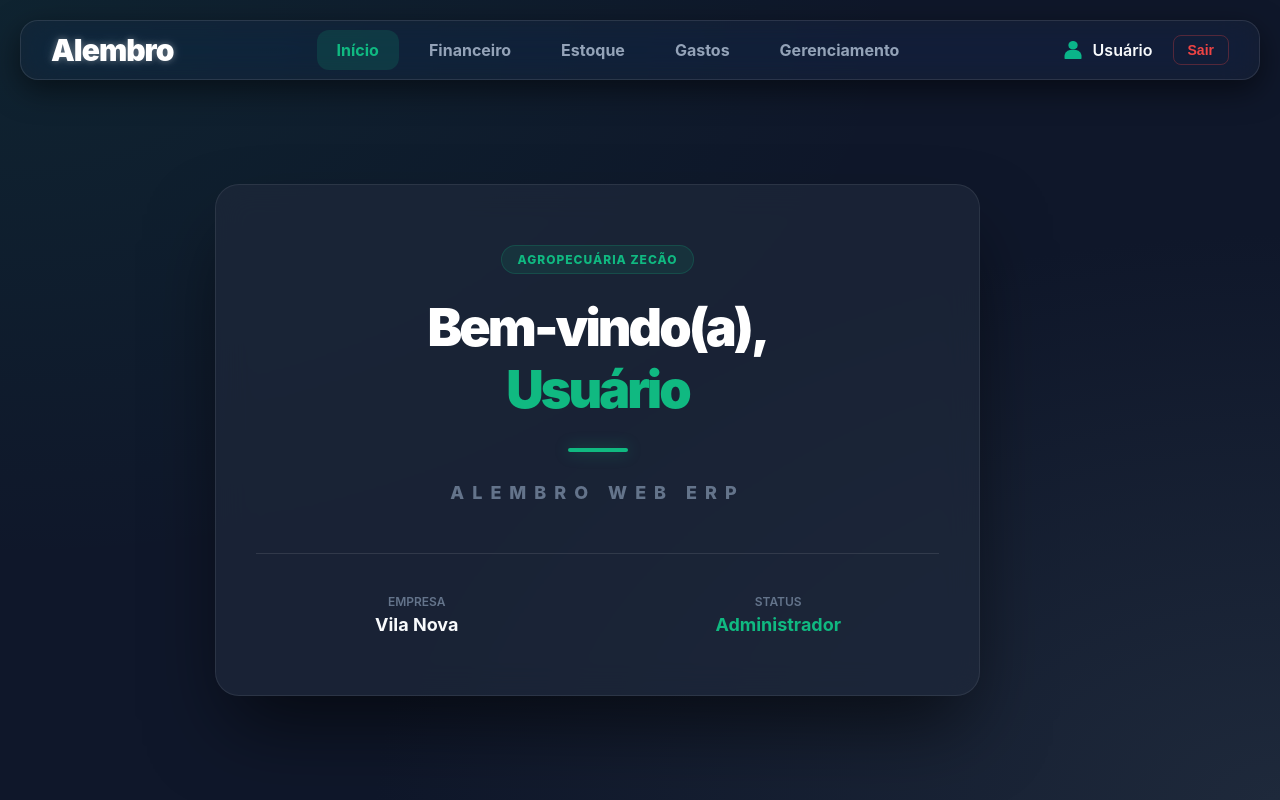
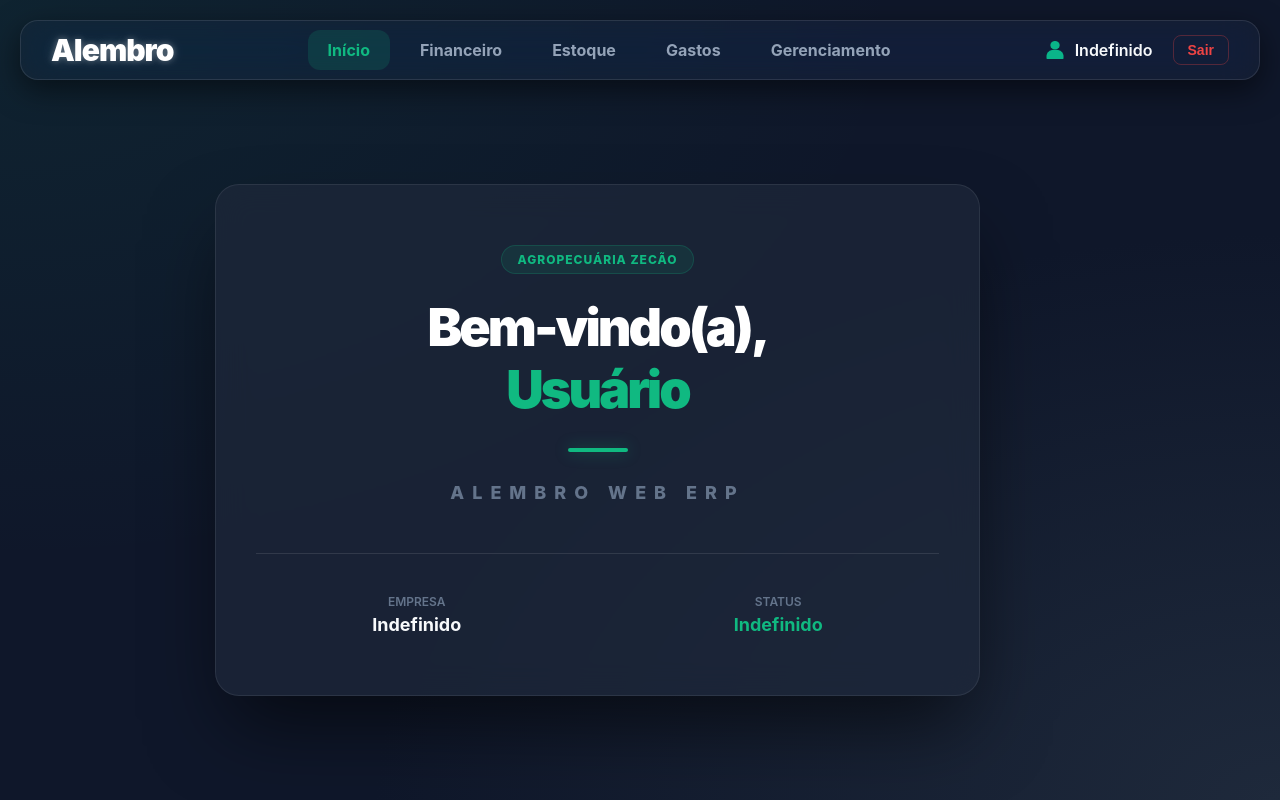
Before and after one commit to murilo813/AlembroWebERP-Frontend, a Vue app: page /home in a window 1280 px wide. Built offline with nearby package versions, Linux system fonts and the light colour scheme.

Commit message:
feat: adicionado novas roles, ajustes na nav e na home

```diff
--- a/src/components/Navbar.vue
+++ b/src/components/Navbar.vue
@@ -22,12 +22,12 @@
             <div v-if="isDropdownOpen" class="user-dropdown">
               <div class="dropdown-header">
                 <p class="name">{{ nomenclature }}</p>
-                <p class="role">Administrador</p>
+                <p class="role">{{ userType }}</p>
               </div>
               <div class="dropdown-divider"></div>
               <div class="dropdown-body">
                 <p class="company-label">Empresa</p>
-                <p class="company-name">Vila Nova</p>
+                <p class="company-name">{{ companyName }}</p>
               </div>
             </div>
           </Transition>
@@ -40,25 +40,35 @@
 </template>
 
 <script setup>
-import { ref, onMounted } from 'vue';
+import { ref, onMounted, onUnmounted } from 'vue';
 import { useRouter } from 'vue-router';
+import { COMPANIES, USER_TYPES } from '@/utils/constants';
 
 const router = useRouter();
-const nomenclature = ref('');
+const companyId = localStorage.getItem('companyId');
+const companyName = ref(COMPANIES[Number(companyId)] || 'Indefinido');
+const nomenclature = ref(localStorage.getItem('nomenclature') || 'Indefinido');
+const roleKey = localStorage.getItem('userType');
+const userType = USER_TYPES[roleKey] || 'Indefinido';
+
 const isDropdownOpen = ref(false);
 
 const toggleDropdown = () => {
   isDropdownOpen.value = !isDropdownOpen.value;
 };
 
+const closeDropdown = (e) => {
+  if (!e.target.closest('.user-menu-container')) {
+    isDropdownOpen.value = false;
+  }
+};
+
 onMounted(() => {
-  nomenclature.value = localStorage.getItem('nomenclature') || 'Usuário';
+  window.addEventListener('click', closeDropdown);
+});
 
-  window.addEventListener('click', (e) => {
-    if (!e.target.closest('.user-menu-container')) {
-      isDropdownOpen.value = false;
-    }
-  });
+onUnmounted(() => {
+  window.removeEventListener('click', closeDropdown);
 });
 
 const logout = () => {
--- /dev/null
+++ b/src/utils/constants.js
@@ -0,0 +1,29 @@
+export const COMPANIES = {
+    1: "Bela Vista",
+    2: "Imbuia",
+    3: "Vila Nova",
+    4: "Aurora"
+};
+export const USER_TYPES = {
+    admin: 'Administrador',
+    gerente: 'Gerente',
+    financeiro: 'Financeiro',
+    contabil: 'Contábil',
+    compras: 'Compras',
+    v_interno: 'Vendedor',
+    v_externo: 'Vendedor',
+    caixa: 'Caixa',
+    estoque: 'Estoque'
+
+};
+export const ROLE_PERMISSIONS = {
+    admin: ['home', 'finance', 'stock', 'expenses', 'management'],
+    gerente: ['home', 'finance', 'stock', 'expenses', 'management'],
+    financeiro: ['home', 'finance'],
+    contabil: ['home', 'finance', 'expenses'],
+    compras: ['home', 'procurement'],
+    v_interno: ['home'],
+    v_externo: ['home'],
+    caixa: ['home'],
+    estoque: ['home']
+};
--- a/src/views/Home/HomeView.vue
+++ b/src/views/Home/HomeView.vue
@@ -13,11 +13,11 @@
           <div class="quick-stats">
             <div class="stat-item">
               <span class="stat-label">Empresa</span>
-              <span class="stat-value">Vila Nova</span>
+              <span class="stat-value">{{ companyName }}</span>
             </div>
             <div class="stat-item">
               <span class="stat-label">Status</span>
-              <span class="stat-value emerald">Administrador</span>
+              <span class="stat-value emerald">{{ userType }}</span>
             </div>
           </div>
         </div>
@@ -27,13 +27,14 @@
 </template>
 
 <script setup>
-import { ref, onMounted } from 'vue';
+import { ref } from 'vue';
+import { COMPANIES, USER_TYPES } from '@/utils/constants';
 
-const nomenclature = ref('');
-
-onMounted(() => {
-  nomenclature.value = localStorage.getItem('nomenclature') || 'Usuário';
-});
+const companyId = localStorage.getItem('companyId');
+const companyName = ref(COMPANIES[Number(companyId)] || 'Indefinido');
+const nomenclature = ref(localStorage.getItem('nomenclature') || 'Usuário');
+const roleKey = localStorage.getItem('userType');
+const userType = USER_TYPES[roleKey] || 'Indefinido';
 </script>
 
 <style src="./home.css" scoped></style>
--- a/src/views/Login/LoginView.vue
+++ b/src/views/Login/LoginView.vue
@@ -3,7 +3,7 @@
     <div class="login-card">
       <div class="login-header">
         <h1 class="brand-title">Alembro</h1>
-        <p class="brand-subtitle">Business Management System</p>
+        <p class="brand-subtitle">Sistema de gestão administrativa</p>
       </div>
 
       <form @submit.prevent="handleLogin" class="login-form">
@@ -74,10 +74,12 @@ const handleLogin = async () => {
     });
 
     if (response.data.success) {
-      const { userId, nomenclature } = response.data;
+      const { user_id, company_id, nomenclature, user_type} = response.data;
 
-      localStorage.setItem('userId', userId);
+      localStorage.setItem('userId', user_id);
+      localStorage.setItem('companyId', company_id);
       localStorage.setItem('nomenclature', nomenclature);
+      localStorage.setItem('userType', user_type);
       localStorage.setItem('isLogged', 'true');
 
       router.push('/home');
```
